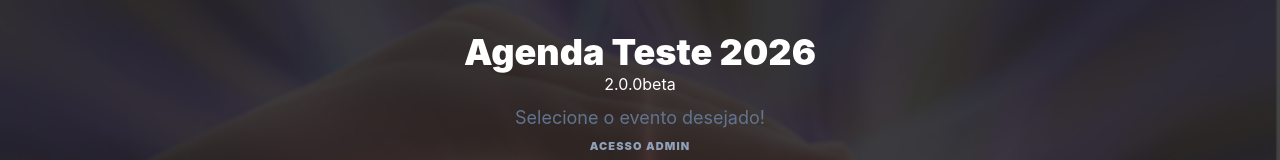
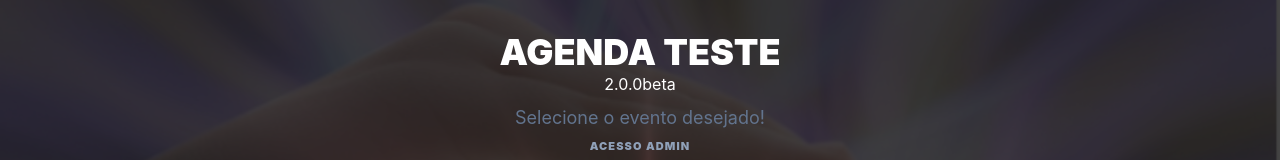
Before and after one commit to xanddybr/fastpayment_front, a React (Vite) app: page / in a window 1280 px wide. Shown: the top 160 px of the page. Built offline with nearby package versions, Linux system fonts and the light colour scheme; no server answers.

Commit message:
amend this message

```diff
--- a/src/components/public/ScheduleList.tsx
+++ b/src/components/public/ScheduleList.tsx
@@ -101,7 +101,7 @@ export default function ScheduleList({ onSelect }: ScheduleListProps) {
   return (
     <section className="space-y-8">
       <header className="text-center mb-10">
-        <h1 className="text-4xl font-black text-white">Agenda Teste 2026</h1>{APP_VERSION}
+        <h1 className="text-4xl font-black text-white">AGENDA TESTE</h1>{APP_VERSION}
         <p className="text-slate-500 mt-2 text-lg">Selecione o evento desejado!</p>
         <a
           href="/login"
```
